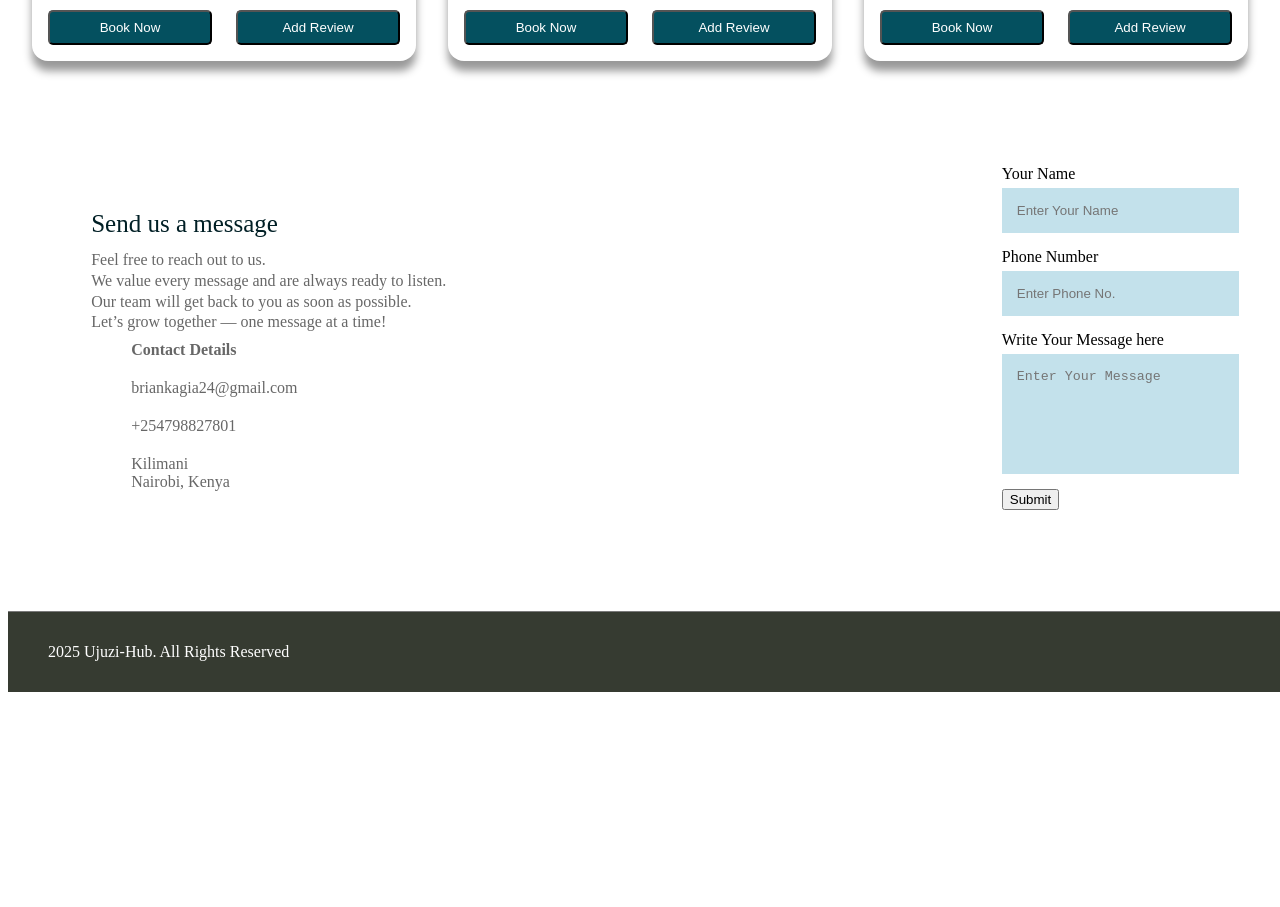
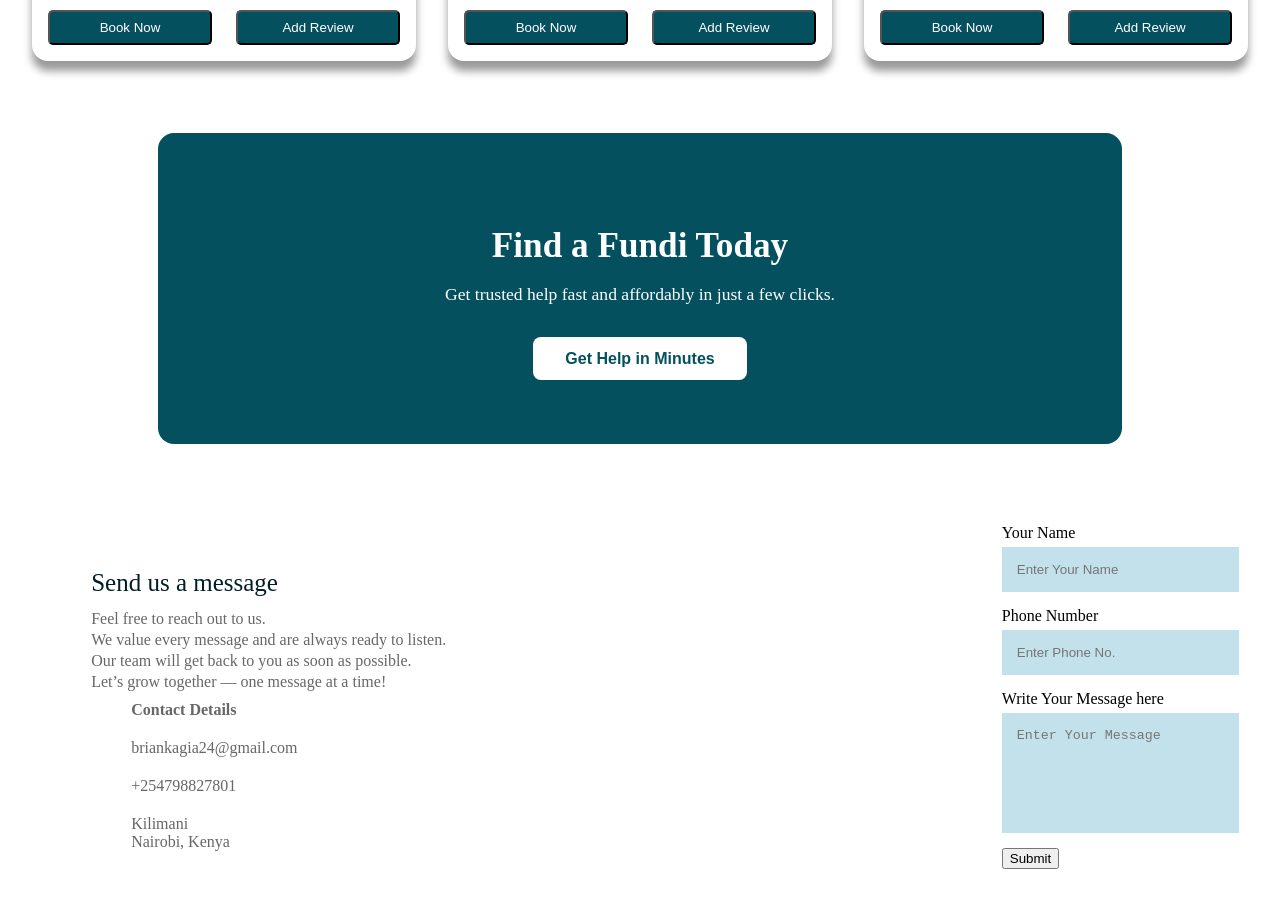
Before and after one commit to Melloniah/Ujuzi-Hub-project, a React (Create React App) app in the folder client/: page / in a window 1280 px wide. Shown: the part 2460-3367 px from the top of the page. Before the commit the page ends 3160 px from the top, so only its background shows below. Built offline with nearby package versions, Linux system fonts and the light colour scheme.

Commit message:
Adds Call to Action Component

```diff
--- a/client/src/components/App.js
+++ b/client/src/components/App.js
@@ -8,7 +8,7 @@ import Navbar from "../pages/Navbar";
 import Footer from "../pages/Footer";
 import Contact from "../pages/Contact";
 import Services from "../pages/Services";
-
+import CTA from "../pages/CTA"
 
 function App() {
   return (
@@ -22,7 +22,9 @@ function App() {
             <>
               <Hero />
               <Services/>
+              <CTA/>
               <Contact />
+
             </>
           }
         />
--- /dev/null
+++ b/client/src/pages/CTA.css
@@ -0,0 +1,36 @@
+.cta-section {
+    background-color: #04505f;
+    color: white;
+    text-align: center;
+    padding: 4rem 2rem;
+    border-radius: 1rem;
+    margin: 3rem auto;
+    max-width: 900px;
+  }
+
+  .cta-heading {
+    font-size: 2.2rem;
+    font-weight: bold;
+    margin-bottom: 1rem;
+  }
+
+  .cta-subtext {
+    font-size: 1.1rem;
+    margin-bottom: 2rem;
+  }
+
+  .cta-btn {
+    background-color: white;
+    color: #04505f;
+    font-weight: bold;
+    border: none;
+    padding: 0.8rem 2rem;
+    border-radius: 8px;
+    font-size: 1rem;
+    cursor: pointer;
+    transition: background-color 0.3s ease;
+  }
+
+  .cta-btn:hover {
+    background-color: #e0e0e0;
+  }
--- /dev/null
+++ b/client/src/pages/CTA.jsx
@@ -0,0 +1,21 @@
+import React from "react";
+import { useNavigate } from "react-router-dom";
+import "../pages/CTA.css";
+
+const CTASection = () => {
+  const navigate = useNavigate();
+
+  const handleClick = () => {
+    navigate("/services");
+  };
+
+  return (
+    <section className="cta-section">
+      <h2 className="cta-heading">Find a Fundi Today</h2>
+      <p className="cta-subtext">Get trusted help fast and affordably in just a few clicks.</p>
+      <button className="cta-btn" onClick={handleClick}>Get Help in Minutes</button>
+    </section>
+  );
+};
+
+export default CTASection;
```
